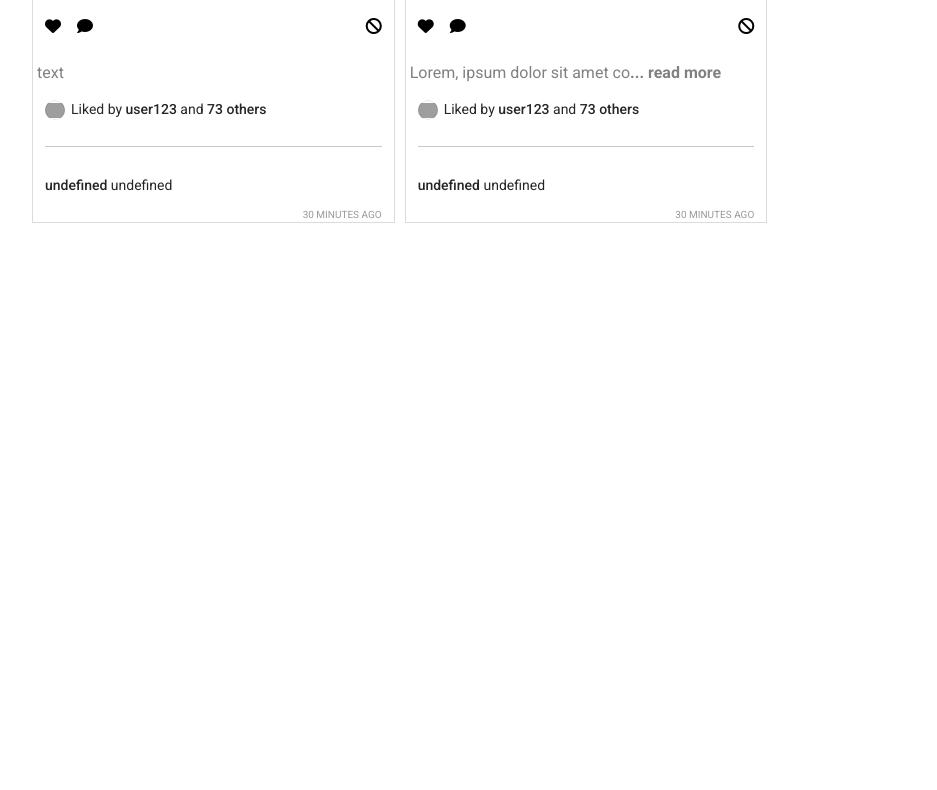
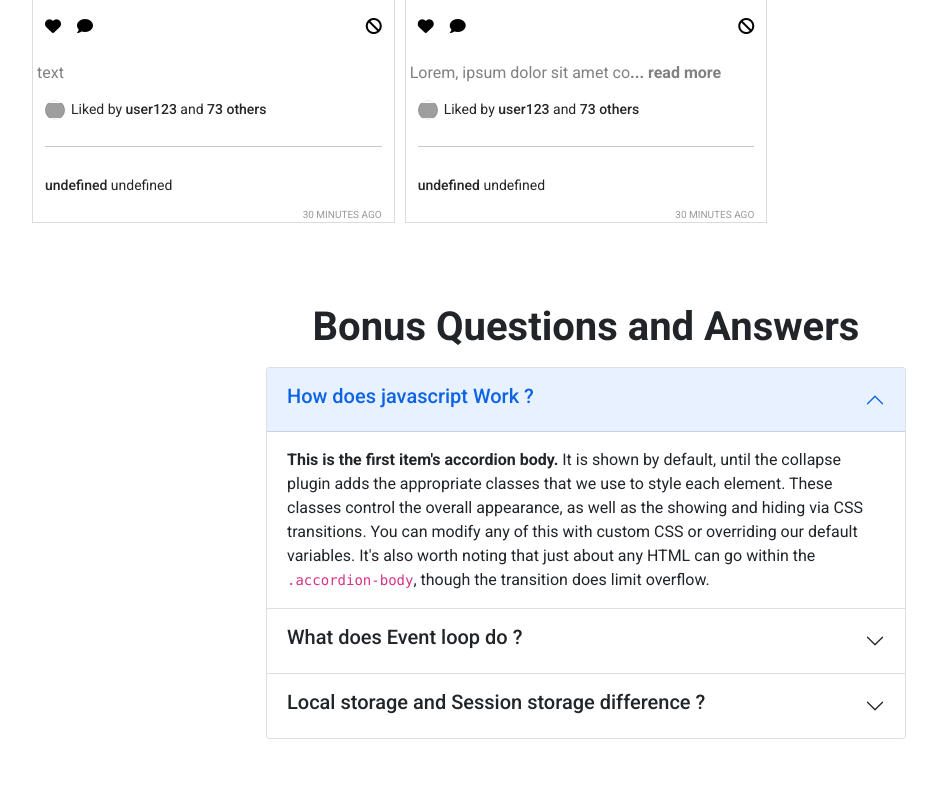
Before and after one commit to borhansahed/insta-shohor, a plain HTML site: page index.html in a window 1280 px wide. Shown: the part 1261-2051 px from the top of the page, without its empty margins (54-991 px from the left). Before the commit the page ends 1500 px from the top, so only its background shows below. Drawn offline with nearby package versions, Linux system fonts and the light colour scheme; grey boxes are pictures that could not be loaded.

Commit message:
like button fixed

```diff
--- a/index.html
+++ b/index.html
@@ -1,4 +1,4 @@
-<!DOCTYPE html>
+  <!DOCTYPE html>
 <html lang="en">
     <head>
         <meta charset="UTF-8" />
@@ -33,7 +33,7 @@
     <body>
         <header>
             <nav class="navbar navbar-expand-lg navbar-light bg-light px-5">
-                <a class="navbar-brand" href="#">Insta-Sohor sahed</a>
+                <a class="navbar-brand" href="#">Insta-Sohor</a>
                 <button
                     class="navbar-toggler"
                     type="button"
@@ -77,7 +77,52 @@
                 <h1>Reported posts</h1>
             </div>
         </main>
-        <footer></footer>
+        <section class="mx-auto w-50 mb-5 py-5 ">
+            <h1 class="text-center my-3 fw-bold">Bonus Questions and Answers</h1>
+            <div class="accordion " id="accordionExample">
+                <div class="accordion-item ">
+                  <h2 class="accordion-header" id="headingOne">
+                    <button class="accordion-button" type="button" data-bs-toggle="collapse" data-bs-target="#collapseOne" aria-expanded="true" aria-controls="collapseOne">
+                  <h5>  How does javascript Work ?</h5>
+                    </button>
+                  </h2>
+                  <div id="collapseOne" class="accordion-collapse collapse show" aria-labelledby="headingOne" data-bs-parent="#accordionExample">
+                    <div class="accordion-body">
+                      <strong>This is the first item's accordion body.</strong> It is shown by default, until the collapse plugin adds the appropriate classes that we use to style each element. These classes control the overall appearance, as well as the showing and hiding via CSS transitions. You can modify any of this with custom CSS or overriding our default variables. It's also worth noting that just about any HTML can go within the <code>.accordion-body</code>, though the transition does limit overflow.
+                    </div>
+                  </div>
+                 </div>
+                 <div class="accordion-item">
+                  <h2 class="accordion-header" id="headingTwo">
+                    <button class="accordion-button collapsed" type="button" data-bs-toggle="collapse" data-bs-target="#collapseTwo" aria-expanded="false" aria-controls="collapseTwo">
+                      <h5>What does Event loop do ?</h5>
+                    </button>
+                  </h2>
+                  <div id="collapseTwo" class="accordion-collapse collapse" aria-labelledby="headingTwo" data-bs-parent="#accordionExample">
+                    <div class="accordion-body">
+                      <strong>This is the second item's accordion body.</strong> It is hidden by default, until the collapse plugin adds the appropriate classes that we use to style each element. These classes control the overall appearance, as well as the showing and hiding via CSS transitions. You can modify any of this with custom CSS or overriding our default variables. It's also worth noting that just about any HTML can go within the <code>.accordion-body</code>, though the transition does limit overflow.
+                    </div>
+                  </div>
+                 </div>
+                 <div class="accordion-item">
+                  <h2 class="accordion-header" id="headingThree">
+                    <button class="accordion-button collapsed" type="button" data-bs-toggle="collapse" data-bs-target="#collapseThree" aria-expanded="false" aria-controls="collapseThree">
+                     <h5>Local storage and Session storage difference ?</h5>
+                    </button>
+                  </h2>
+                  <div id="collapseThree" class="accordion-collapse collapse" aria-labelledby="headingThree" data-bs-parent="#accordionExample">
+                    <div class="accordion-body">
+                      <strong>This is the third item's accordion body.</strong> It is hidden by default, until the collapse plugin adds the appropriate classes that we use to style each element. These classes control the overall appearance, as well as the showing and hiding via CSS transitions. You can modify any of this with custom CSS or overriding our default variables. It's also worth noting that just about any HTML can go within the <code>.accordion-body</code>, though the transition does limit overflow.
+                    </div>
+                  </div>
+                 </div>
+        </div>
+        </section>
+        <footer>
+
+        </footer>
+        <!-- bootstrap javascript cdn  -->
+        <script src="https://cdn.jsdelivr.net/npm/bootstrap@5.1.3/dist/js/bootstrap.bundle.min.js" integrity="sha384-ka7Sk0Gln4gmtz2MlQnikT1wXgYsOg+OMhuP+IlRH9sENBO0LRn5q+8nbTov4+1p" crossorigin="anonymous"></script>
 
         <!-- add javascript  file  -->
         <script src="./js/app.js"></script>
--- a/js/app.js
+++ b/js/app.js
@@ -16,7 +16,7 @@ const isLiked = (id) => {
 };
 
 const addToLiked = (id) => {
-    likedPostsId.plus(id);
+    likedPostsId.push(id);
     showPosts(posts);
 };
 
```
